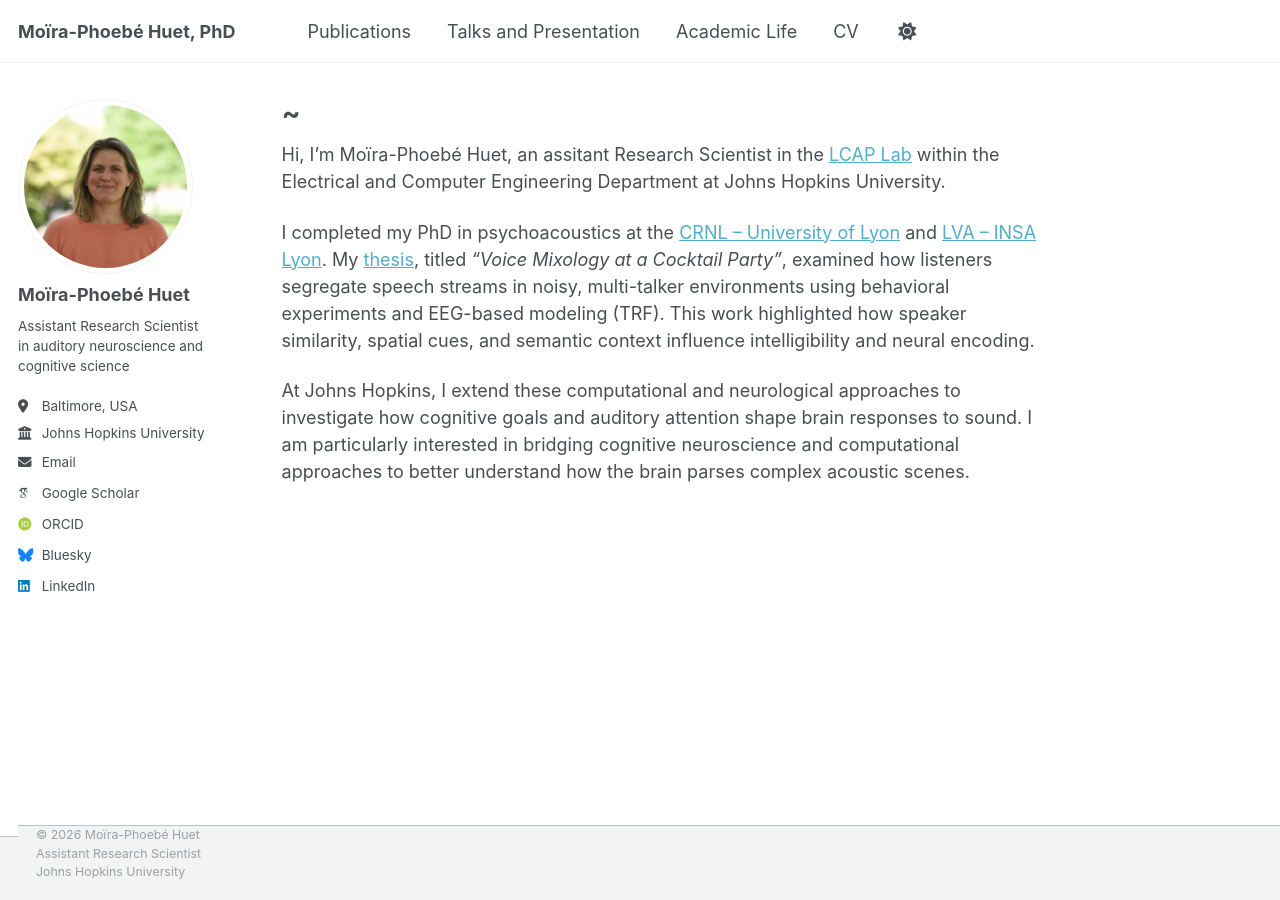
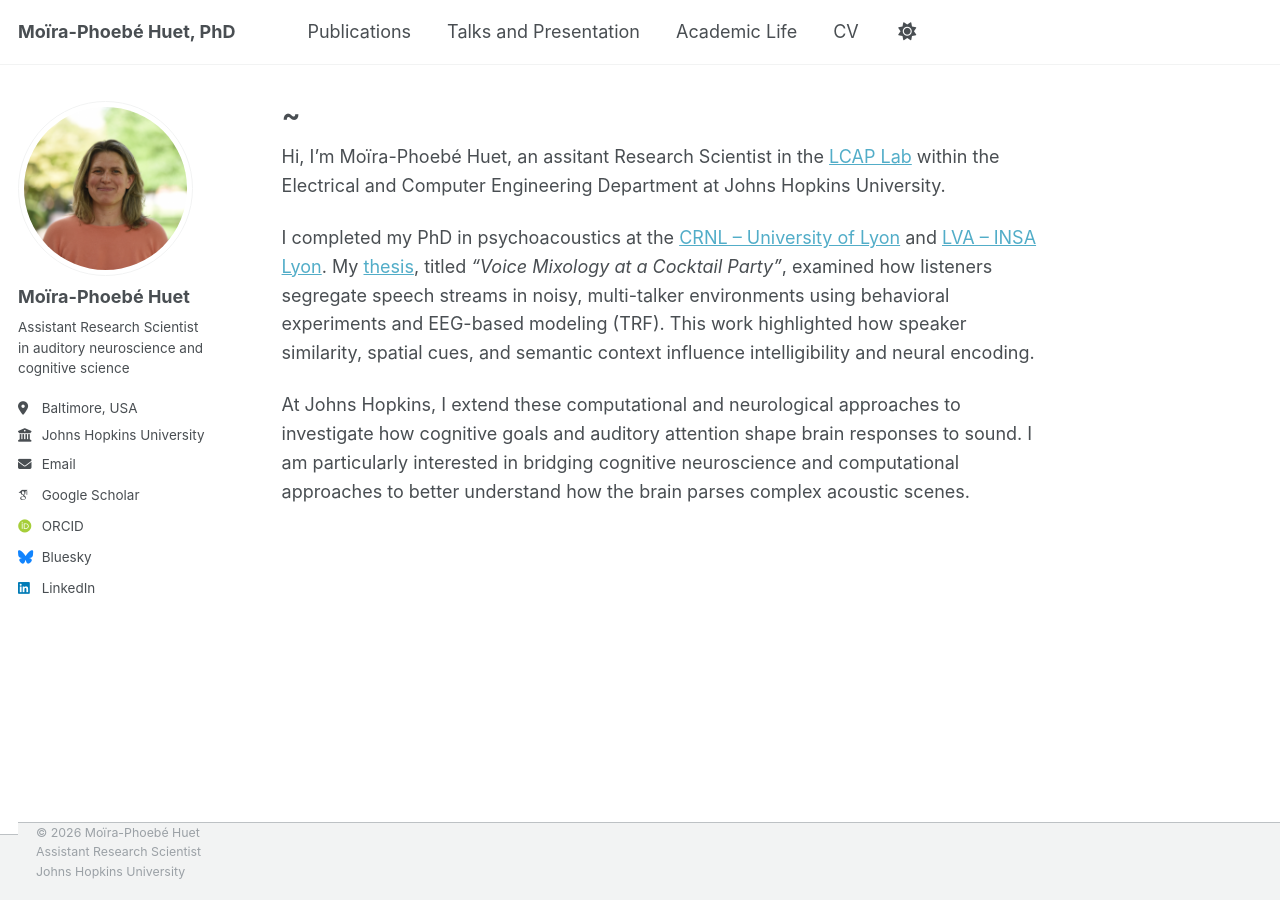
Before and after one commit to mphuet/mphuet.github.io, a Jekyll site: the page built from _pages/about.md, in a window 1280 px wide. Built offline with Jekyll 4.4.1, drawn with Linux system fonts in a browser that asks for light colours; some web fonts are replaced.

Commit message:
Update main.scss

```diff
--- a/assets/css/main.scss
+++ b/assets/css/main.scss
@@ -41,3 +41,9 @@
     "vendor/font-awesome/brands",
     "vendor/magnific-popup/magnific-popup"
 ;
+
+body {
+  font-family: 'Inter', sans-serif;
+  font-size: 18px;
+  line-height: 1.6;
+}
```
